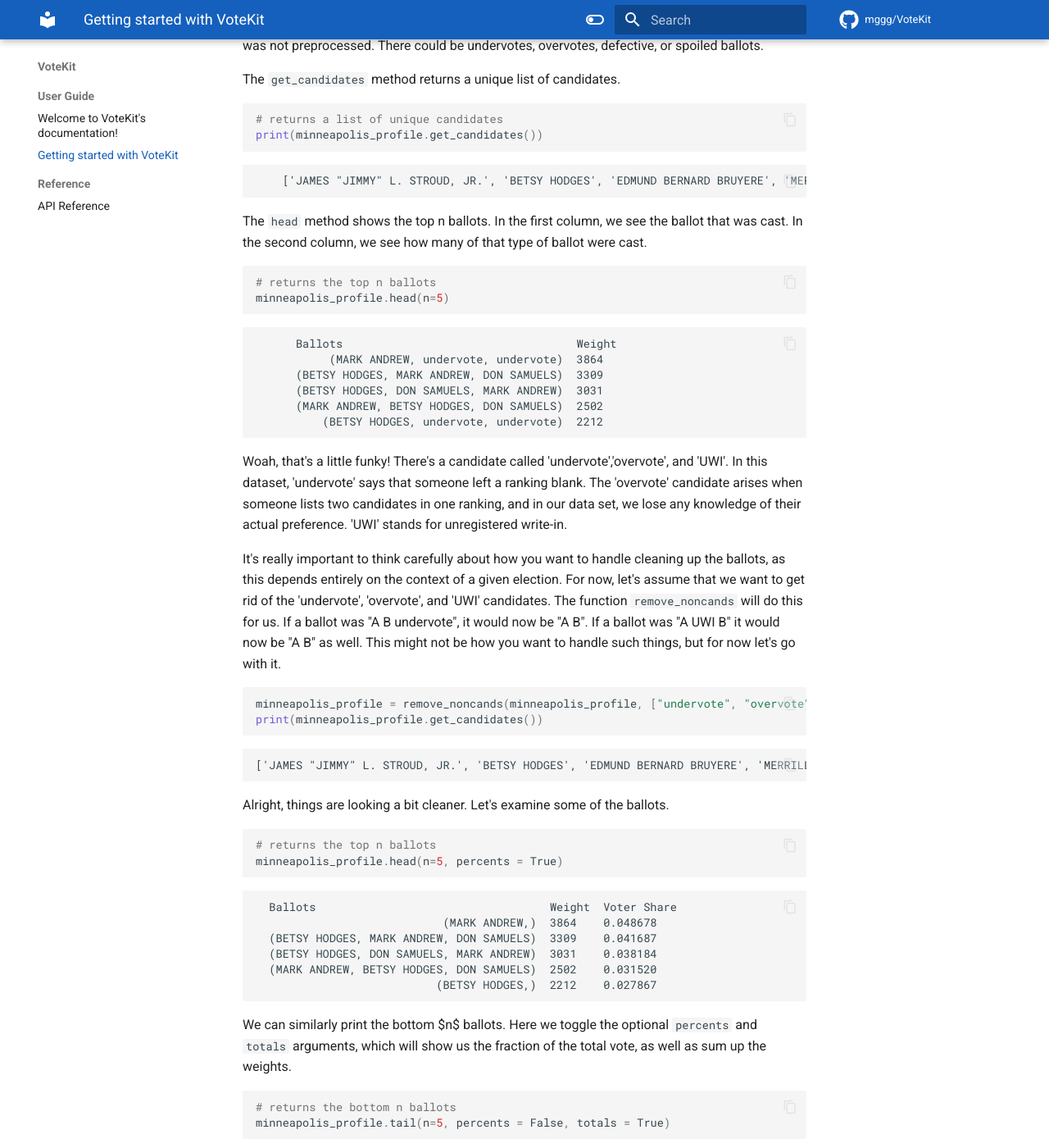
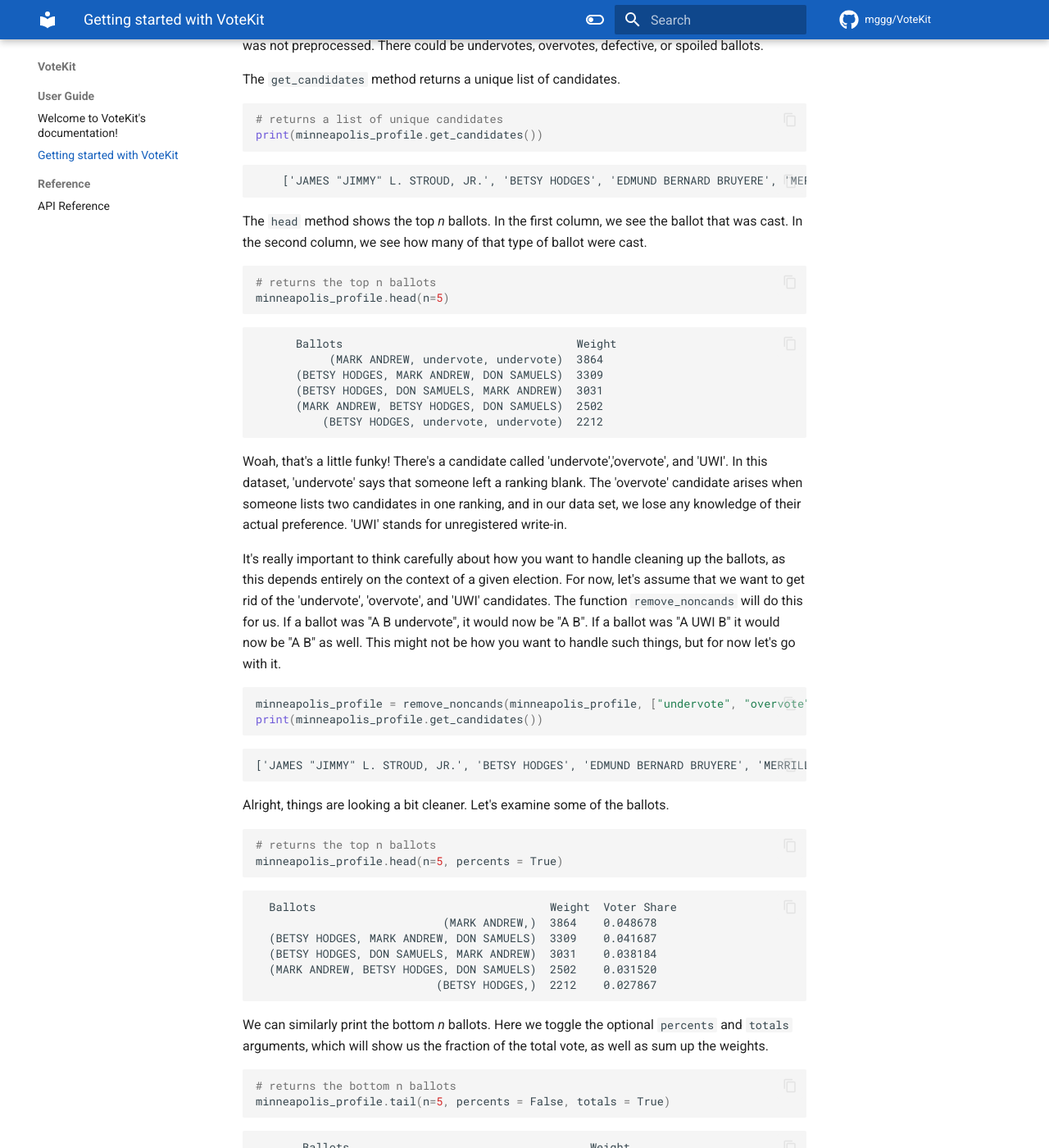
Before and after one commit to mggg/VoteKit, an MkDocs documentation site: the page built from docs/getting_started.md, in a window 1280 px wide and 1400 px high, scrolled down 882 px. Shown: the whole window at 82% size. Built offline with MkDocs 1.6.1 and Material for MkDocs 9.7.7, drawn with Linux system fonts in a browser that asks for light colours; comment, search, counter and statistics services are not loaded.

````diff
--- a/docs/getting_started.md
+++ b/docs/getting_started.md
@@ -34,7 +34,7 @@ print(minneapolis_profile.get_candidates())
     ['JAMES "JIMMY" L. STROUD, JR.', 'BETSY HODGES', 'EDMUND BERNARD BRUYERE', 'MERRILL ANDERSON', 'CAM WINTON', 'MARK V ANDERSON', 'BOB "AGAIN" CARNEY JR', 'CHRISTOPHER CLARK', 'JOHN CHARLES WILSON', 'CAPTAIN JACK SPARROW', 'OLE SAVIOR', 'BOB FINE', 'TROY BENJEGERDES', 'JEFFREY ALAN WAGNER', 'MARK ANDREW', 'CYD GORMAN', 'CHRISTOPHER ROBIN ZIMMERMAN', 'DOUG MANN', 'ABDUL M RAHAMAN "THE ROCK"', 'DON SAMUELS', 'undervote', 'ALICIA K. BENNETT', 'JACKIE CHERRYHOMES', 'RAHN V. WORKCUFF', 'MIKE GOULD', 'TONY LANE', 'overvote', 'GREGG A. IVERSON', 'JOHN LESLIE HARTWIG', 'NEAL BAXTER', 'DAN COHEN', 'JAMES EVERETT', 'JOSHUA REA', 'BILL KAHN', 'JAYMIE KELLY', 'STEPHANIE WOODRUFF', 'UWI', 'KURTIS W. HANNA']
 
 ```
-The `head` method shows the top n ballots. In the first column, we see the ballot that was cast. In the second column, we see how many of that type of ballot were cast.
+The `head` method shows the top *n* ballots. In the first column, we see the ballot that was cast. In the second column, we see how many of that type of ballot were cast.
 ```python
 # returns the top n ballots
 minneapolis_profile.head(n=5)
@@ -77,7 +77,7 @@ minneapolis_profile.head(n=5, percents = True)
                                (BETSY HODGES,)  2212    0.027867
 
 
-We can similarly print the bottom $n$ ballots. Here we toggle the optional `percents` and `totals` arguments, which will show us the fraction of the total vote, as well as sum up the weights.
+We can similarly print the bottom *n* ballots. Here we toggle the optional `percents` and `totals` arguments, which will show us the fraction of the total vote, as well as sum up the weights.
 
 
 ```python
````
